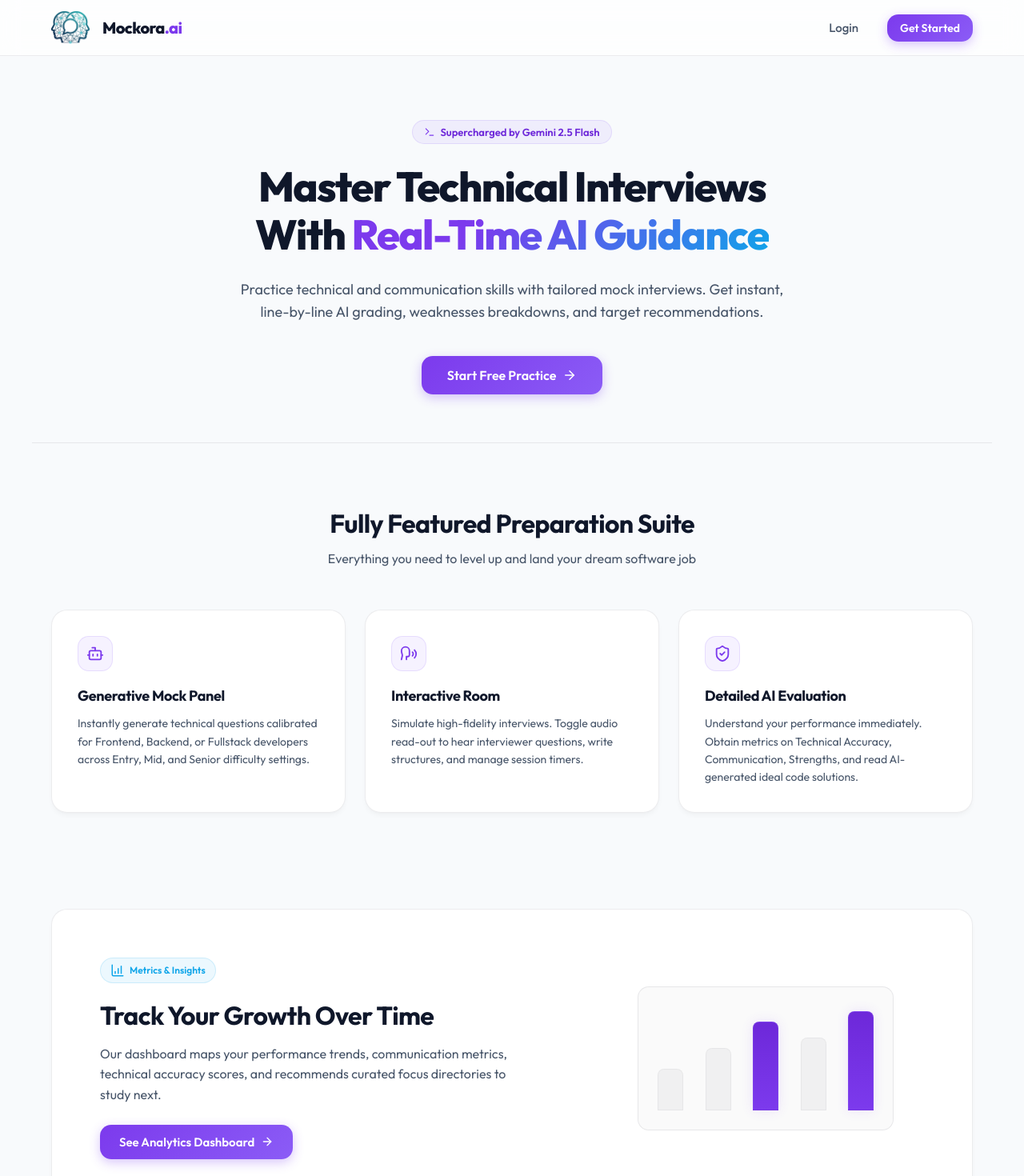
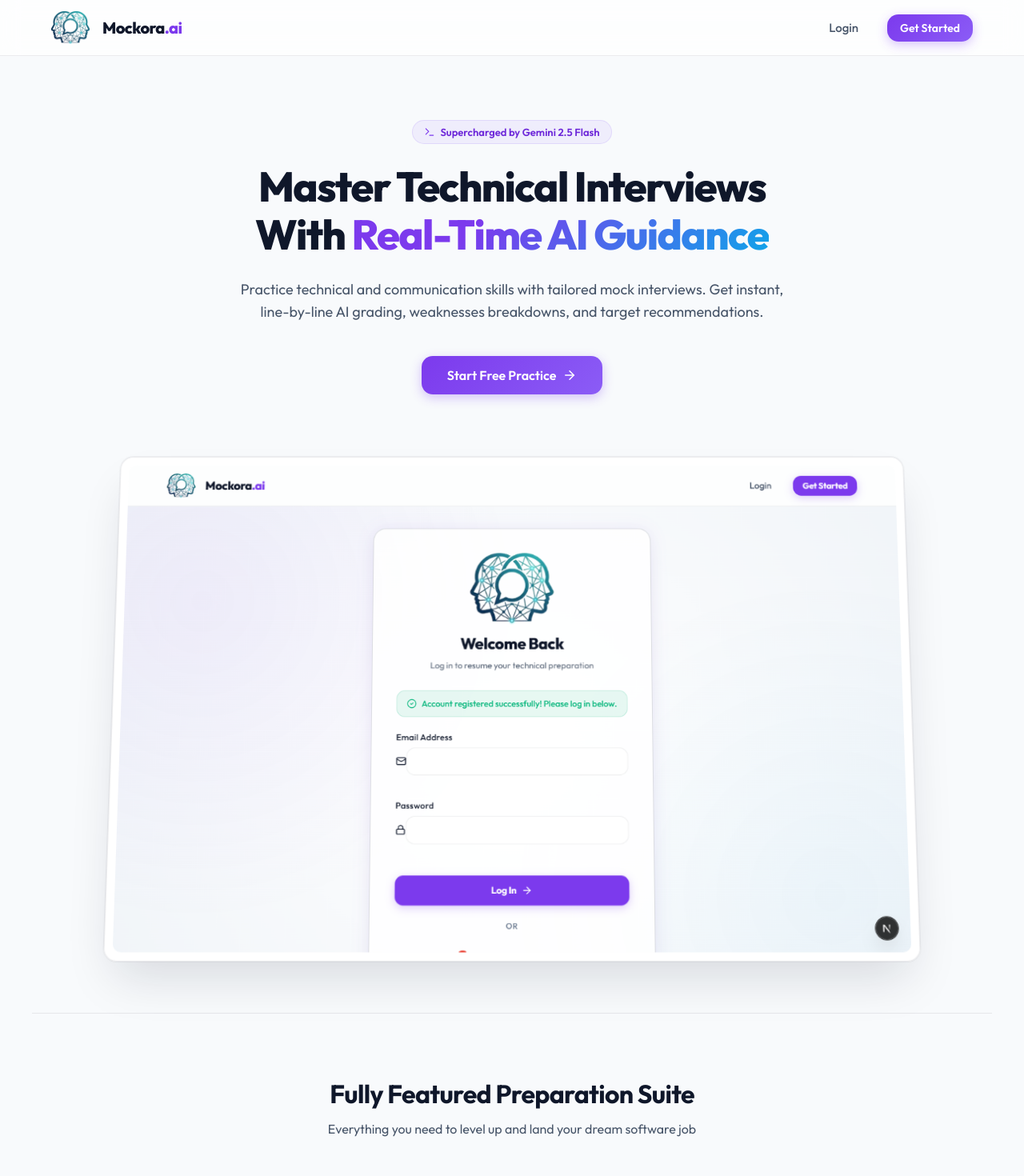
Before and after one commit to Gnanaprakash7272/ai-interview, a Next.js app: page / in a window 1280 px wide. Shown: the top 1470 px of the page at 80% size. Built offline with nearby package versions, Linux system fonts and the light colour scheme; no server answers.

Commit message:
ui: Add 3D Dashboard Mockup showcase and enhance Light Theme details

```diff
--- a/src/app/globals.css
+++ b/src/app/globals.css
@@ -80,10 +80,10 @@ body {
   inset: 0;
   z-index: -1;
   background-size: 32px 32px;
-  background-image: linear-gradient(to right, rgba(15,23,42,0.04) 1px, transparent 1px),
-                    linear-gradient(to bottom, rgba(15,23,42,0.04) 1px, transparent 1px);
-  mask-image: linear-gradient(to bottom, black 20%, transparent 80%);
-  -webkit-mask-image: linear-gradient(to bottom, black 20%, transparent 80%);
+  background-image: linear-gradient(to right, rgba(15,23,42,0.06) 1px, transparent 1px),
+                    linear-gradient(to bottom, rgba(15,23,42,0.06) 1px, transparent 1px);
+  mask-image: linear-gradient(to bottom, black 15%, transparent 85%);
+  -webkit-mask-image: linear-gradient(to bottom, black 15%, transparent 85%);
 }
 
 a {
--- a/src/app/page.tsx
+++ b/src/app/page.tsx
@@ -40,6 +40,15 @@ export default async function Home() {
               <ArrowRight size={18} />
             </Link>
           )}
+        </div>
+
+        {/* Dashboard Mockup Showcase */}
+        <div className="hero-mockup-wrapper animate-fade-in" style={{ marginTop: '80px', width: '100%', maxWidth: '1000px', perspective: '1000px', animationDelay: '0.3s' }}>
+          <div className="glass-card" style={{ padding: '10px', transform: 'rotateX(4deg) translateY(-10px)', boxShadow: '0 30px 60px -15px rgba(15, 23, 42, 0.15), 0 0 0 1px rgba(15, 23, 42, 0.05)', transition: 'transform 0.5s ease', borderRadius: '16px' }}
+               onMouseEnter={(e) => e.currentTarget.style.transform = 'rotateX(0deg) translateY(0)'}
+               onMouseLeave={(e) => e.currentTarget.style.transform = 'rotateX(4deg) translateY(-10px)'}>
+            <img src="/screenshots/dashboard.png" alt="Mockora Dashboard" style={{ width: '100%', height: 'auto', borderRadius: '10px', display: 'block' }} />
+          </div>
         </div>
       </section>
 
```
